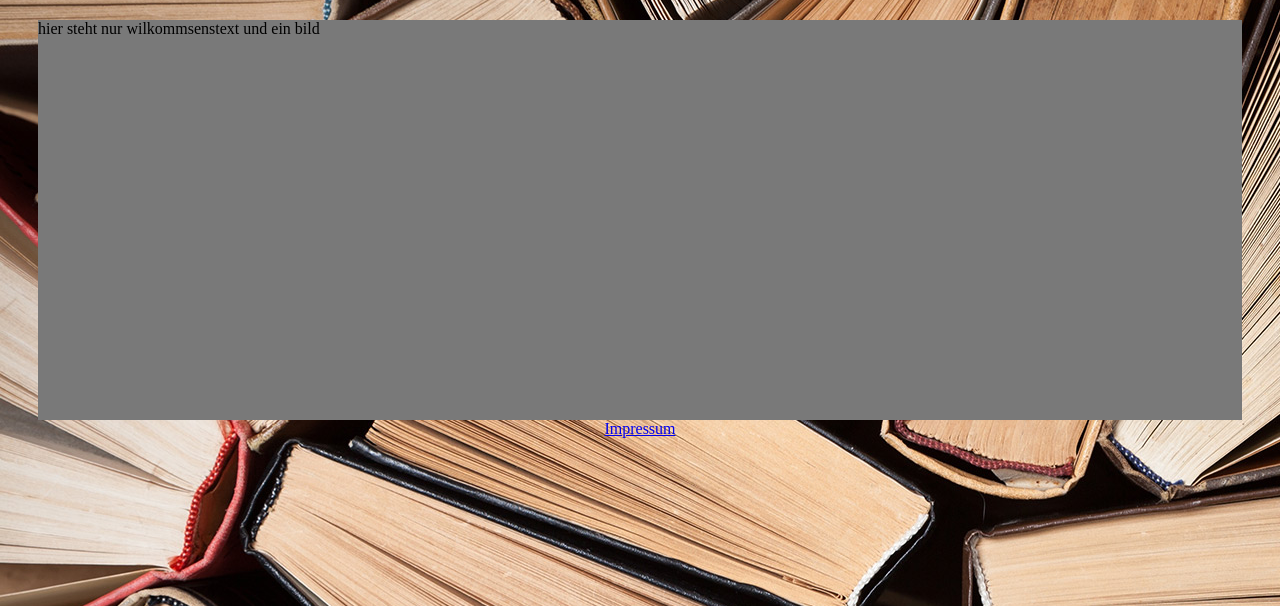
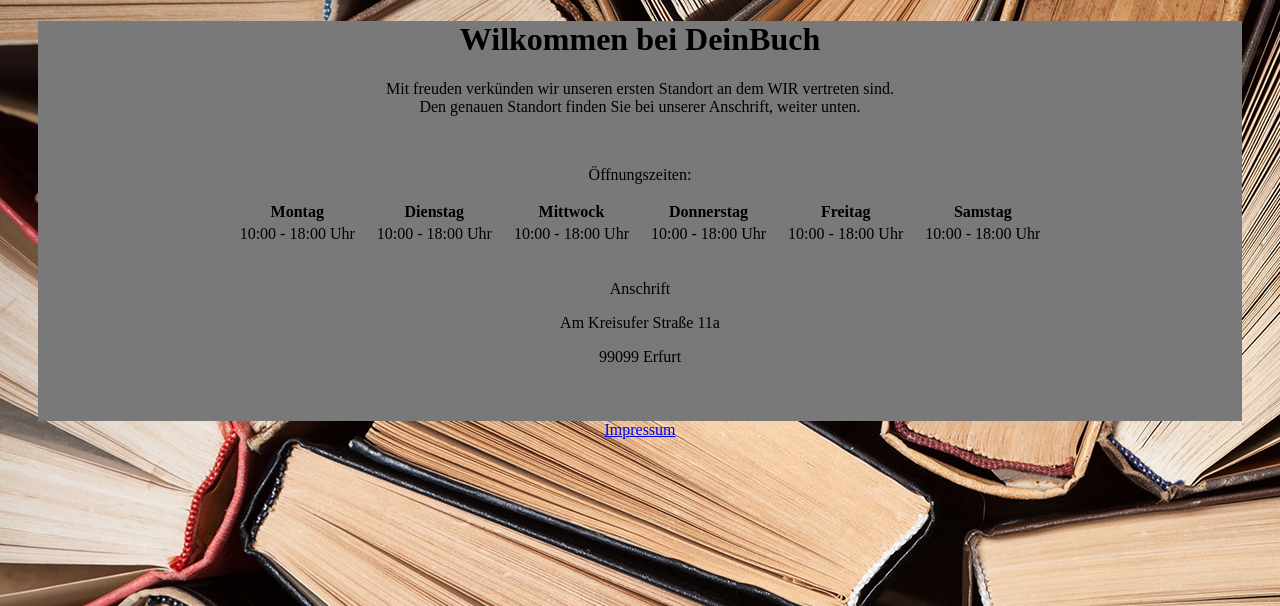
Before and after one commit to Milten3110/webverbesserung, a PHP site: page /?p=home in a window 1280 px wide. Shown: the part 85-691 px from the top of the page. Run offline with PHP 8.4, Linux system fonts and the light colour scheme; data that the repository does not hold is empty.

Commit message:
edit home

```diff
--- /dev/null
+++ b/deinbuch/engine/assets/css/helper.css
@@ -0,0 +1,16 @@
+/*HELPS by Reloding Styles*/
+#homeTable{
+    margin-left: auto;
+    margin-right: auto;
+}
+
+#homeTable tr td{
+    padding-left: 10px;
+    padding-right: 10px;
+}
+
+#home{
+    margin-left: auto;
+    margin-right: auto;
+    text-align: center;
+}
--- a/deinbuch/engine/assets/css/style.css
+++ b/deinbuch/engine/assets/css/style.css
@@ -32,6 +32,7 @@
     /*color: yellow;*/
 }
 
+
 #routing{
     margin-left:30px;
     margin-right: 30px;
@@ -46,6 +47,12 @@
     height: 400px;
     width: auto;
 }
+
+
+.oeffnugszeiten{
+    padding: 20x;
+}
+
 
 #footer{
     text-align: center;
--- a/deinbuch/engine/helper/routing.php
+++ b/deinbuch/engine/helper/routing.php
@@ -30,6 +30,9 @@ if (isset($_GET["p"])) {
         case 'profiel':
             include $baisc_pfad . 'profiel.php';
             break;
+        case 'warenkorb':
+            include $baisc_pfad . 'warenkorb.php';
+        break;
         default:
             include $baisc_pfad . 'home.php';
             break;
--- a/deinbuch/engine/page/home.php
+++ b/deinbuch/engine/page/home.php
@@ -1,3 +1,63 @@
-<div>
-    <p>hier steht nur wilkommsenstext und ein bild</p>
+<div id="home">
+    <link rel="stylesheet" href="engine/assets/css/helper.css">
+    <h1>Wilkommen bei DeinBuch </h1>
+
+    <p>
+        Mit freuden verkünden wir unseren ersten Standort an dem WIR vertreten sind.<br>
+        Den genauen Standort finden Sie bei unserer Anschrift, weiter unten. <br>
+    </p>
+
+    <br>
+    <p>Öffnungszeiten: </p>
+
+
+    <table id="homeTable">
+        <tr>
+            <th>
+                Montag
+            </th>
+            <th>
+                Dienstag
+            </th>
+            <th>
+                Mittwock
+            </th>
+            <th>
+                Donnerstag
+            </th>
+            <th>
+                Freitag
+            </th>
+            <th>
+                Samstag
+            </th>
+        </tr>
+
+        <tr>
+            <td>
+                10:00 - 18:00 Uhr
+            </td>
+            <td>
+                10:00 - 18:00 Uhr
+            </td>
+            <td>
+                10:00 - 18:00 Uhr
+            </td>
+            <td>
+                10:00 - 18:00 Uhr
+            </td>
+            <td>
+                10:00 - 18:00 Uhr
+            </td>
+            <td>
+                10:00 - 18:00 Uhr
+            </td>
+        </tr>
+    </table>
+
+    <br>
+
+    <p>Anschrift</p>
+    <p>Am Kreisufer Straße 11a</p>
+    <p>99099 Erfurt</p>
 </div>
--- a/deinbuch/engine/page/navigation.php
+++ b/deinbuch/engine/page/navigation.php
@@ -6,6 +6,7 @@ if (isset($_SESSION['login']) && $_SESSION['login'] === 1) {
         <a href='?p=home'>Start</a>
         <a href='?p=news'>Neuigkeiten</a>
         <a href='?p=produkt'>Produkte</a>
+        <a href='?p=warenkorb'>Warenkorb</a>
         <a href='?p=profiel'>Mein Profiel</a>
         <a href='?p=logout'>Abmelden</a>
         <a href='?p=uns'>Über UNS</a>
--- /dev/null
+++ b/deinbuch/engine/page/warenkorb.php
@@ -0,0 +1 @@
+<p>Hier stehen die zu Kaufende Waren</p>
```
